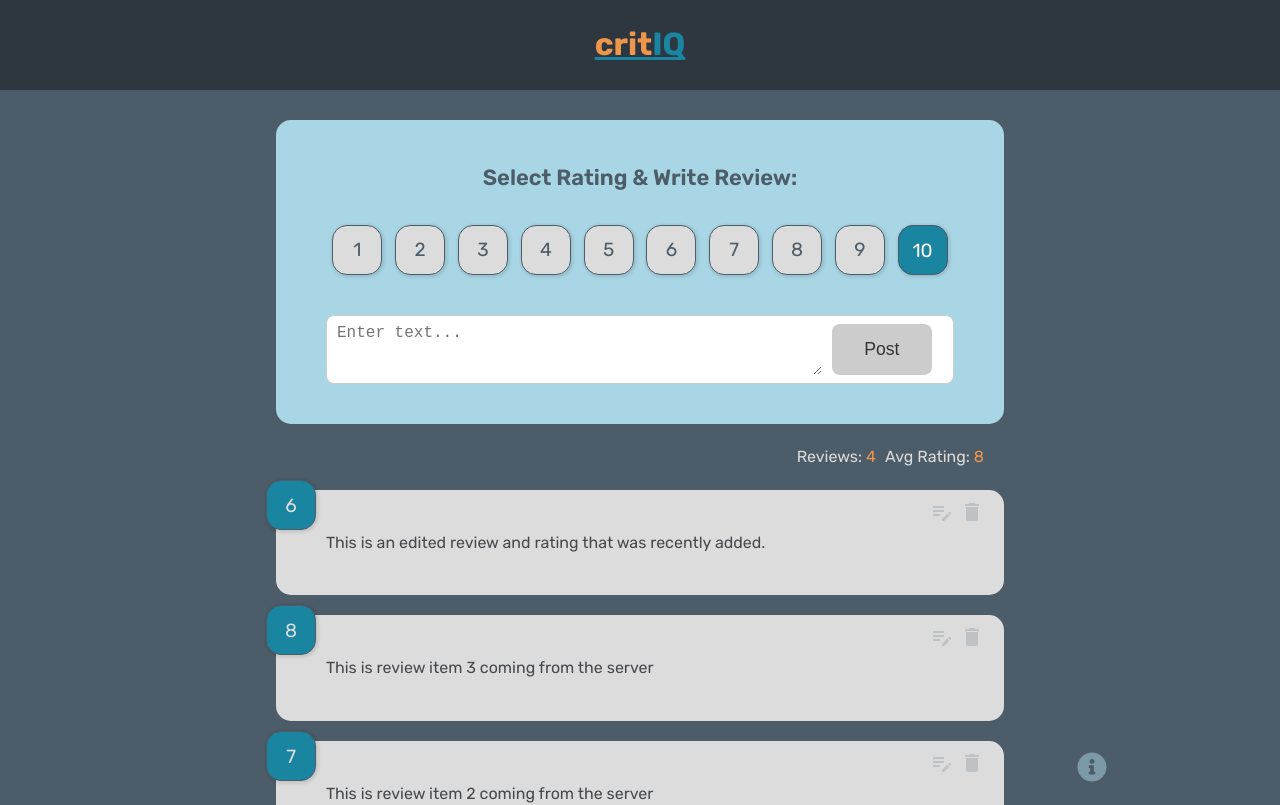
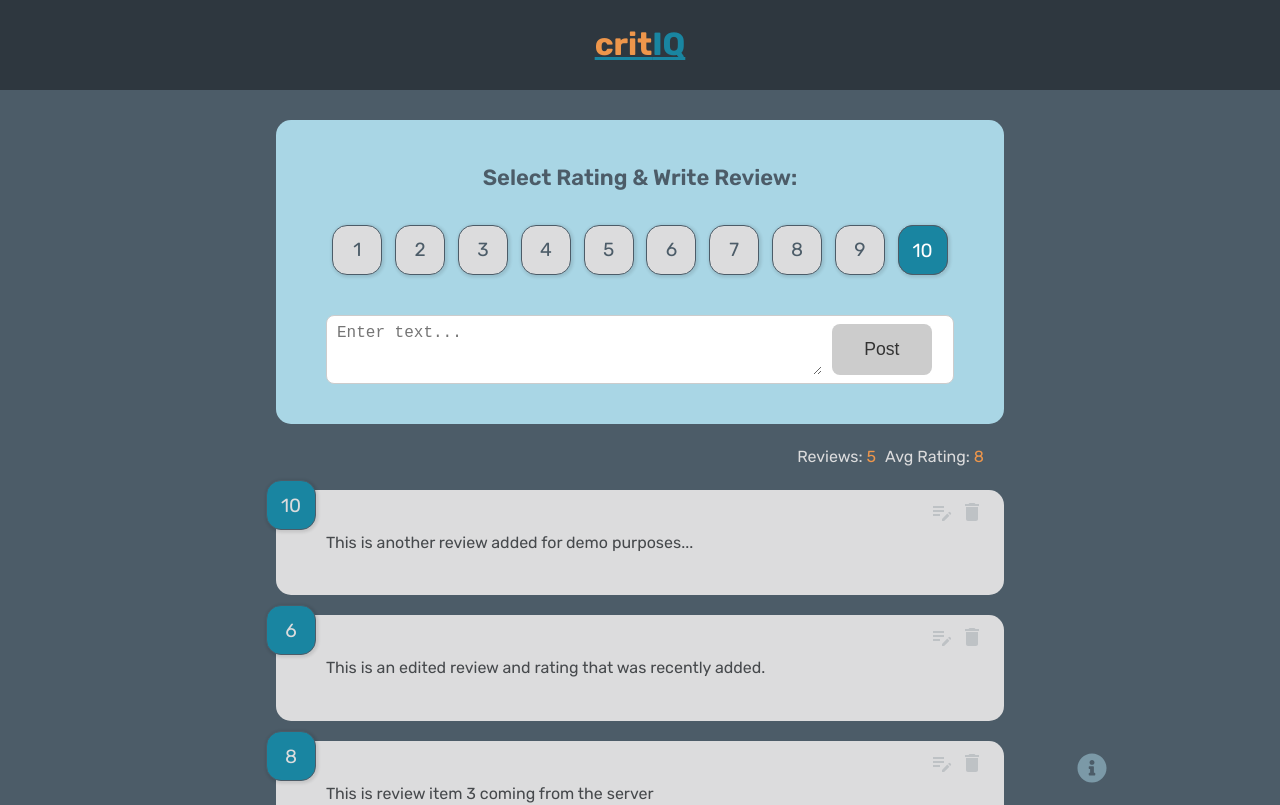
Before and after one commit to iancover/critiq, a React (Create React App) app: page / in a window 1280 px wide. Shown: the top 805 px of the page. Built offline with nearby package versions, Linux system fonts and the light colour scheme; data requests are answered from the project's data file.

Commit message:
Nothing to commit

```diff
--- a/db.json
+++ b/db.json
@@ -19,6 +19,11 @@
       "text": "This is an edited review and rating that was recently added.",
       "rating": 6,
       "id": 4
+    },
+    {
+      "text": "This is another review added for demo purposes...",
+      "rating": 10,
+      "id": 5
     }
   ]
 }
--- a/public/index.html
+++ b/public/index.html
@@ -11,7 +11,6 @@
     />
     <link rel="apple-touch-icon" href="%PUBLIC_URL%/logo192.png" />
     <link rel="manifest" href="%PUBLIC_URL%/manifest.json" />
-
     <title>critIQ: Rate & Review App</title>
   </head>
   <body>
--- a/src/index.js
+++ b/src/index.js
@@ -1,3 +1,4 @@
+import React from 'react';
 import ReactDOM from 'react-dom/client';
 // css
 import './index.css';
```
